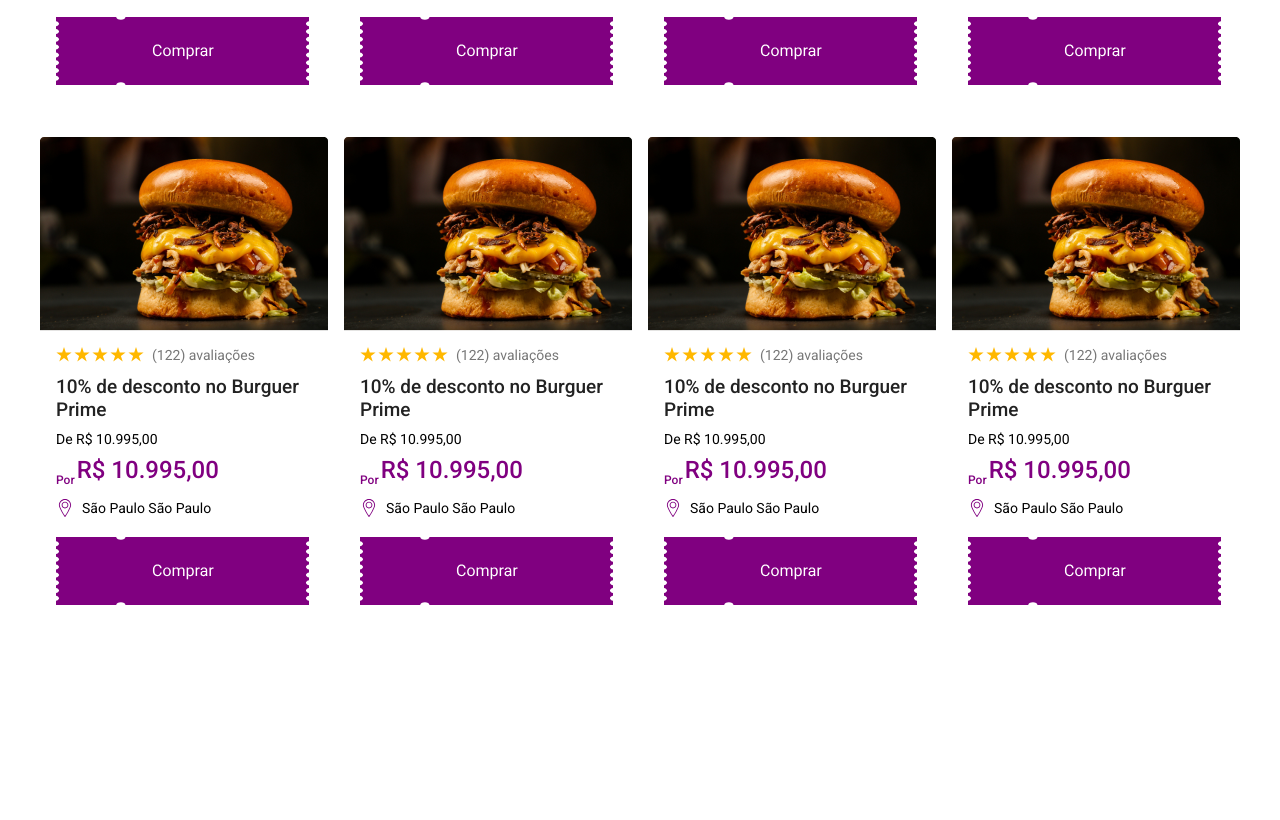
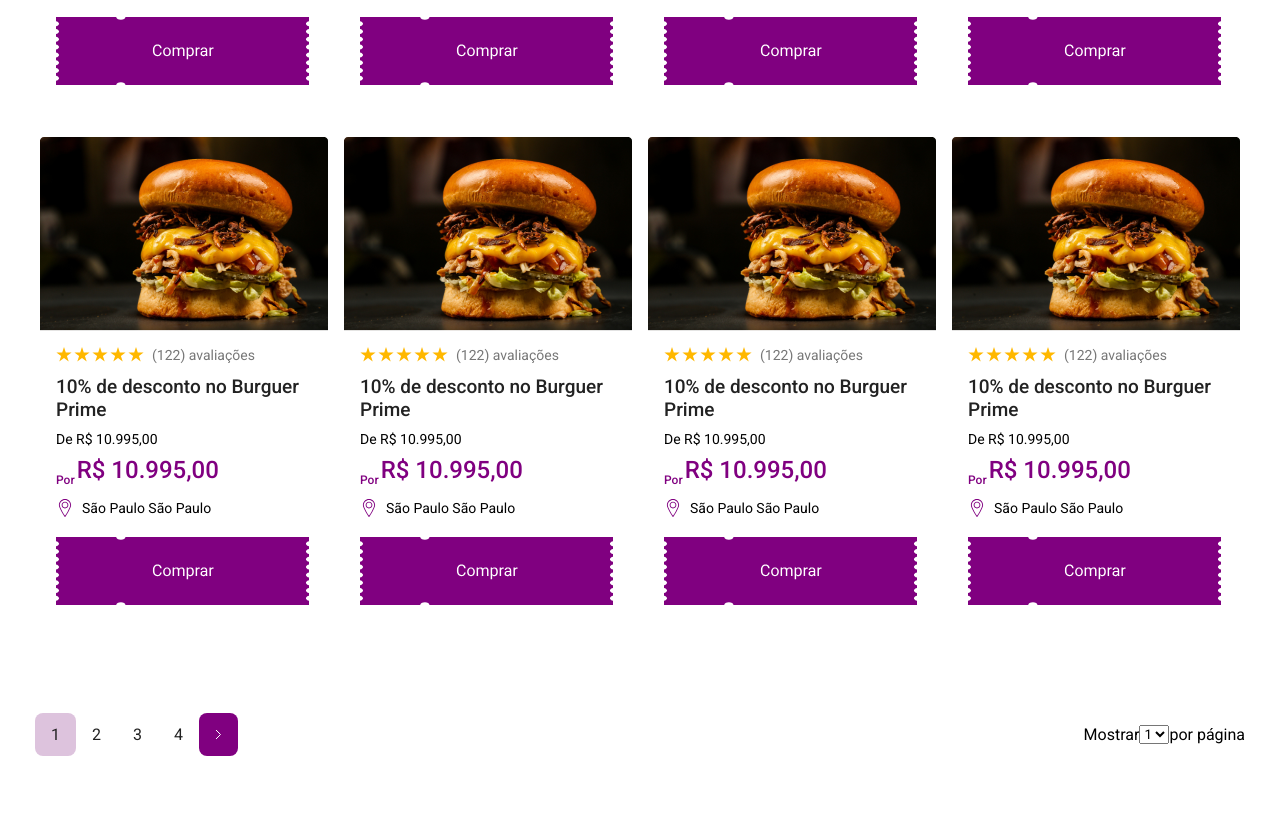
Before and after one commit to gabrielbaltar/azeitonaprime.github.io, a plain HTML site: page index.html in a window 1280 px wide. Shown: the part 1632-2452 px from the top of the page. Before the commit the page ends 2281 px from the top, so only its background shows below. Drawn offline with Linux system fonts and the light colour scheme.

Commit message:
Atualização da página home

```diff
--- a/css/style.css
+++ b/css/style.css
@@ -359,12 +359,16 @@ input:focus {
     padding-bottom: 8px;
 }
 
+.cards .precos span p {
+    font-size: 14px;
+    padding-bottom: 8px;
+}
+
 .cards .precos p del{
     font-size: 14px;
     text-decoration: line-through;
     color: #292929;
     padding-bottom: 2px;
-
 }
 
 .precos sub {
@@ -396,3 +400,46 @@ input:focus {
 .button-comprar {
     padding-left: 16px;
 }
+
+/* Páginação */
+
+.paginacao-bg {
+    max-width: 100%;
+    display: flex;
+    justify-content: space-between;
+}
+
+.paginacao {
+    display: flex;
+    width: 1242px;
+    margin: 0 auto;
+    padding: 64px 16px;
+    justify-content: space-between;
+}
+
+.numeracao-paginas {
+    display: flex;
+    display: flex;
+    align-items: center;
+}
+
+.numeracao-paginas a{
+    padding: 12px 16px;
+    flex: 1 1 1px;
+    border-radius: 8px;
+    color: #222222;
+}
+
+.numeracao-paginas a:nth-child(1) {
+    background-color: #DDC3DD;
+    color: #222222;
+}
+
+.numeracao-paginas a:nth-child(5) {
+    background-color: var(--cor-principal-roxo);
+}
+
+.seletor-quantidade {
+    display: flex;
+    align-items: center;
+}
--- a/index.html
+++ b/index.html
@@ -312,5 +312,28 @@
             </div>
         </div>
     </section>
+
+    <!-- Paginação -->
+    <section class="paginacao-bg">
+        <div class="paginacao">
+                <div class="numeracao-paginas">
+                    <a href="#">1</a>
+                    <a href="#">2</a>
+                    <a href="#">3</a>
+                    <a href="#">4</a>
+                    <a href="#"><img src="/images/seta-paginacao-direita.svg" alt="Botão para mudar de página"></a>
+                </div>
+                <div class="seletor-quantidade">
+                    <p>Mostrar</p>
+                    <select id="quantidade" name="quantidade">
+                        <option value="Um">1</option>
+                        <option value="saab">2</option>
+                        <option value="fiat">3</option>
+                        <option value="audi">4</option>
+                      </select>
+                      <p>por página</p>
+                </div>
+        </div>
+    </section>
 </body>
 </html>
```
Also changed, not shown: images/seta-paginacao-direita.svg (added).
